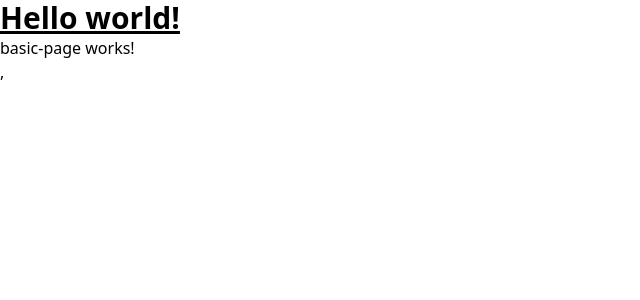
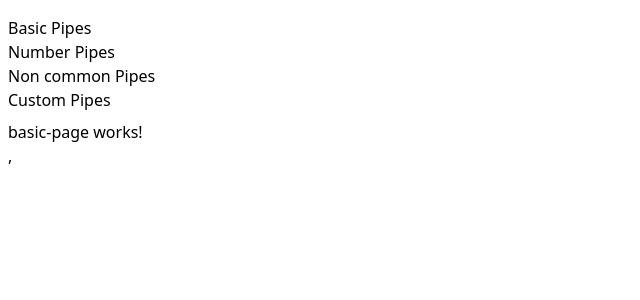
Before and after one commit to relicary/pipes-app-19, an Angular app: page /basic in a window 1280 px wide. Shown: the top 300 px of the page, without its empty margins (0-640 px from the left). Built offline with nearby package versions, Linux system fonts and the light colour scheme.

Commit message:
COMPONENT: Added a Navbar

```diff
--- a/src/app/app.component.html
+++ b/src/app/app.component.html
@@ -1,5 +1,4 @@
-<h1 class="text-3xl font-bold underline">
-  Hello world!
-</h1>
-
-<router-outlet></router-outlet>
+<main class="mx-auto max-w-7xl px-2 pt-2">
+  <app-navbar />
+  <router-outlet />
+</main>
--- a/src/app/app.component.ts
+++ b/src/app/app.component.ts
@@ -1,9 +1,10 @@
 import { Component } from '@angular/core';
 import { RouterOutlet } from '@angular/router';
+import { NavbarComponent } from "./components/navbar/navbar.component";
 
 @Component({
   selector: 'app-root',
-  imports: [RouterOutlet],
+  imports: [RouterOutlet, NavbarComponent],
   templateUrl: './app.component.html',
   styleUrl: './app.component.css'
 })
--- /dev/null
+++ b/src/app/components/navbar/navbar.component.html
@@ -0,0 +1,9 @@
+<ul class="menu menu-horizontal bg-base-200 rounded-box my-2">
+  @for (route of routes; track route.path) {
+    <li>
+      <a [routerLink]="route.path" routerLinkActive="text-accent" >
+        {{ route.title }}
+      </a>
+    </li>
+  }
+</ul>
--- /dev/null
+++ b/src/app/components/navbar/navbar.component.ts
@@ -0,0 +1,18 @@
+import { Component } from '@angular/core';
+import { routes } from '../../app.routes';
+import { RouterLink, RouterLinkActive } from '@angular/router';
+
+@Component({
+  selector: 'app-navbar',
+  imports: [RouterLink, RouterLinkActive],
+  templateUrl: './navbar.component.html',
+})
+export class NavbarComponent {
+
+  routes = routes.map( route => (
+    {
+      title: route.title ?? '',
+      path: route.path ?? '',
+    }
+  ));
+}
```
